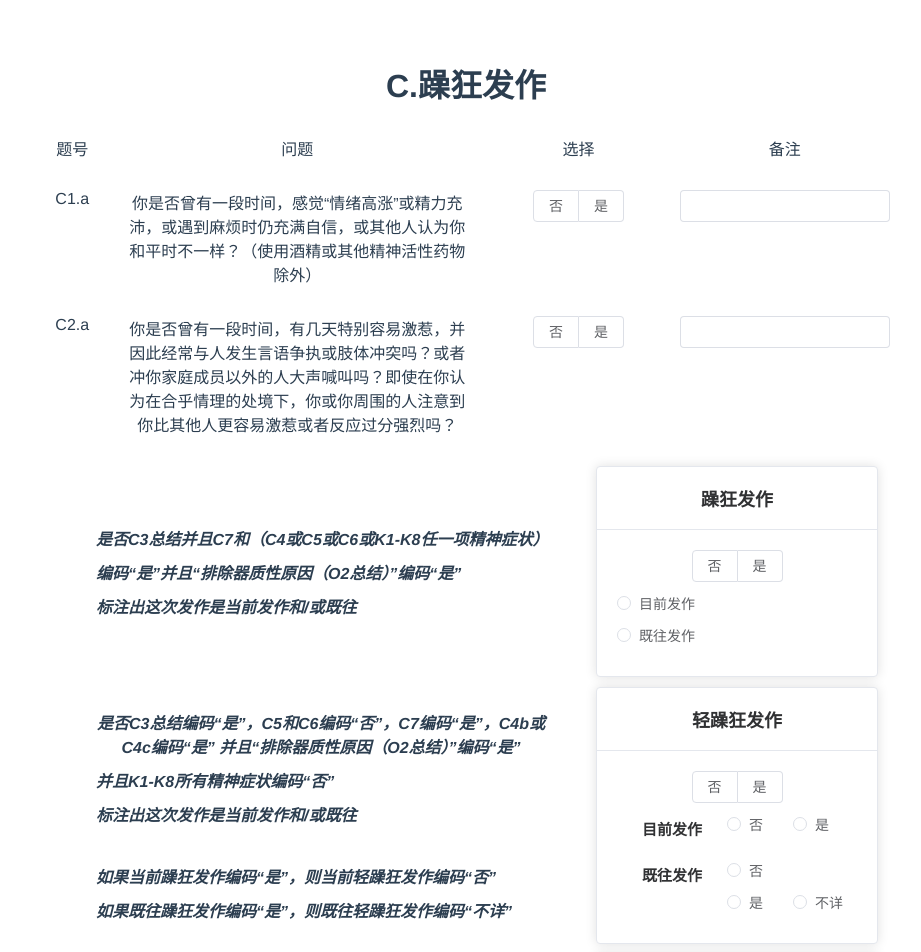
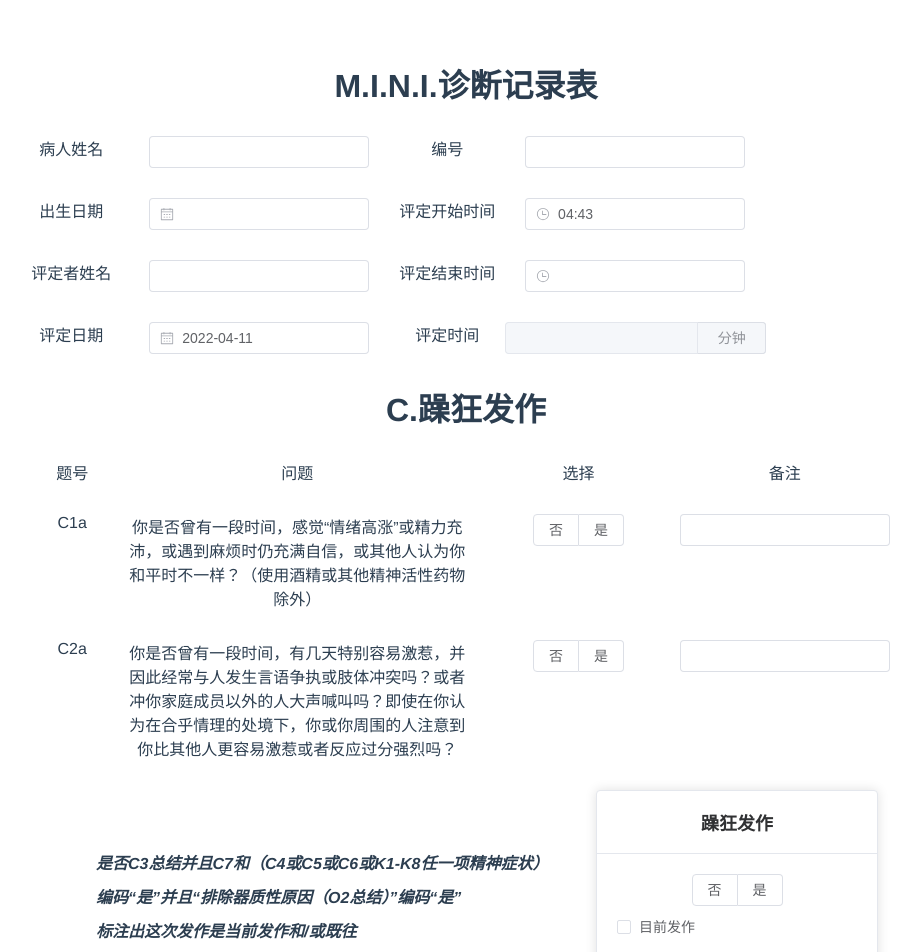
Before and after one commit to mirthfulLee/questionnaire, a Vue app: page / in a window 1280 px wide. Shown: the top 952 px of the page, without its empty margins (174-1095 px from the left). Built offline with nearby package versions, Linux system fonts and the light colour scheme.

Commit message:
export csv file(Block C); add confirms to diagnosis_content

```diff
--- /dev/null
+++ b/public/scripts/convert.js
@@ -0,0 +1,71 @@
+const add_col = function (columns, data_list, col, value) {
+    columns.push(col)
+    if (value == null) value = '0'
+    if (value === false) value = '0'
+    if (value === true) value = '1'
+    data_list.push(value)
+}
+
+const add_detail_info = function (columns, data_list, obj) {
+    add_col(columns, data_list, 'patient_name', obj.patient_name)
+    add_col(columns, data_list, 'patient_id', obj.patient_id)
+    add_col(columns, data_list, 'start_time', obj.start_time)
+    add_col(columns, data_list, 'assess_date', obj.assess_date)
+}
+
+const add_question_pairs = function (columns, data_list, question_list) {
+    for (let q of question_list) {
+        if (q.type === 'TF') {
+            add_col(columns, data_list, q.id, q.select)
+        } else if (q.type === 'PeriodTF') {
+            add_col(columns, data_list, q.id + '1', q.having)
+            add_col(columns, data_list, q.id + '2', q.had)
+        } else if (q.type === 'OptionRow') {
+            add_col(columns, data_list, q.id, q.select)
+        } else if (q.type === 'MultiOptionRow') {
+            for (let i = 0; i < q.options.length; i++) {
+                add_col(columns, data_list, q.id + (i + 1), q.select[i])
+            }
+        } else if (q.type === 'InputRow') {
+            add_col(columns, data_list, q.id, q.remark)
+        } else {
+            console.log('fault type defined:', q.type)
+        }
+    }
+}
+
+export function export_csv(json_data) {
+    let columns = []
+    let data_list = []
+    // add detail info: detail_info
+    add_detail_info(columns, data_list, json_data.detail_info)
+    const file_name = `${json_data.detail_info.patient_name}_${json_data.detail_info.assess_date.getFullYear()}-${json_data.detail_info.assess_date.getMonth() + 1}-${json_data.detail_info.assess_date.getDate()}.csv`
+    // question C:
+    add_question_pairs(columns, data_list, json_data.questionC)
+    add_col(columns, data_list, 'C7b1', json_data.diagnosis_contentC[0].select)
+    add_col(columns, data_list, 'C7b21', json_data.diagnosis_contentC[0].confirms[0].select[0])
+    add_col(columns, data_list, 'C7b22', json_data.diagnosis_contentC[0].confirms[0].select[1])
+    add_col(columns, data_list, 'C7c1', json_data.diagnosis_contentC[1].choices[0].select)
+    add_col(columns, data_list, 'C7c2', json_data.diagnosis_contentC[1].choices[1].select)
+    add_col(columns, data_list, 'C7d1', json_data.diagnosis_contentC[2].choices[0].select)
+    add_col(columns, data_list, 'C7d2', json_data.diagnosis_contentC[2].choices[1].select)
+
+    // transfer list to csv data
+    let csv_data = ""
+    console.log(columns)
+    console.log(data_list)
+    for (const col of columns) {
+        csv_data += col + ','
+    }
+    csv_data += '\r\n'
+    for (const value of data_list) {
+        csv_data += value + ','
+    }
+    console.log('csv file saved')
+    let urlObject = window.URL || window.webkitURL || window;
+    let export_blob = new Blob([csv_data]);
+    let save_link = document.createElementNS("http://www.w3.org/1999/xhtml", "a")
+    save_link.href = urlObject.createObjectURL(export_blob);
+    save_link.download = file_name;
+    save_link.click();
+}
--- a/src/App.vue
+++ b/src/App.vue
@@ -1,6 +1,7 @@
 <template>
   <!-- <img alt="Vue logo" src="./assets/logo.png"> -->
   <!-- <HelloWorld msg="Welcome to Your Vue.js App"/> -->
+  <InfoHeader :detail_info="detail_info"></InfoHeader>
   <BlockC :questions="questionC" :diagnosis="diagnosis_contentC"></BlockC>
   <BlockD :questions="questionD" :diagnosis="diagnosis_contentD"></BlockD>
   <BlockE :questions="questionE" :diagnosis="diagnosis_contentE"></BlockE>
@@ -10,7 +11,8 @@
   <BlockI :questions="questionI" :diagnosis="diagnosis_contentI"></BlockI>
   <BlockJ :questions="questionJ" :diagnosis="diagnosis_contentJ"></BlockJ>
 
-  <el-button @click="export_json_data">导出pdf文件</el-button>
+  <el-button @click="export_json_data">导出csv文件</el-button>
+  <el-button @click="export_pdf">导出pdf文件</el-button>
 </template>
 
 <script>
@@ -22,10 +24,13 @@ import BlockG from "./components/BlockG";
 import BlockH from "./components/BlockH";
 import BlockI from "./components/BlockI";
 import BlockJ from "./components/BlockJ";
+import InfoHeader from "./components/InfoHeader";
+import {export_csv} from "../public/scripts/convert"
 
 export default {
   name: 'App',
   components: {
+    InfoHeader,
     BlockJ,
     BlockI,
     BlockH,
@@ -37,40 +42,49 @@ export default {
   },
   data() {
     return {
+      detail_info: {
+        patient_name: '',
+        patient_id: '',
+        birthday: '',
+        start_time: '',
+        end_time: '',
+        assessor_name: '',
+        assess_date: '',
+        assess_duration: ''
+      },
+
       questionC: [
         {
-          id: "C1.a",
+          id: "C1a",
           desc: "你是否曾有一段时间，感觉“情绪高涨”或精力充沛，或遇到麻烦时仍充满自信，或其他人认为你和平时不一样？（使用酒精或其他精神活性药物除外）",
           type: "TF",
           select: null,
           remark: "",
         },
         {
-          id: "C1.b",
+          id: "C1b",
           desc: "你现在感到“情绪高涨”或者精力充沛？",
           type: "TF",
           select: null,
-          visible: false,
           remark: "",
         },
         {
-          id: "C2.a",
+          id: "C2a",
           desc: "你是否曾有一段时间，有几天特别容易激惹，并因此经常与人发生言语争执或肢体冲突吗？或者冲你家庭成员以外的人大声喊叫吗？即使在你认为在合乎情理的处境下，你或你周围的人注意到你比其他人更容易激惹或者反应过分强烈吗？",
           type: "TF",
           select: null,
           remark: "",
         },
         {
-          id: "C2.b",
+          id: "C2b",
           desc: "你现在仍然感觉容易激惹或发脾气吗？",
           type: "TF",
           select: null,
-          visible: false,
           remark: "",
         },
 
         {
-          id: "C3.a",
+          id: "C3a1",
           desc: "你是否感觉你能做别人做不了的事、或者你是一个特别重要的人？",
           type: "PeriodTF",
           having: null,
@@ -78,15 +92,15 @@ export default {
           remark: "",
         },
         {
-          id: "|-",
-          desc: "如果选“是”，请举例子。\n 这些例子是否和妄想内容一致？",
+          id: "C3a2",
+          desc: "这些例子是否和妄想内容一致？",
           type: "PeriodTF",
           having: null,
           had: null,
           remark: "",
         },
         {
-          id: "C3.b",
+          id: "C3b",
           desc: "你是否只需要很少的睡眠（如“你感觉睡几个小时便休息好了”）？",
           type: "PeriodTF",
           having: null,
@@ -94,7 +108,7 @@ export default {
           remark: "",
         },
         {
-          id: "C3.c",
+          id: "C3c",
           desc: "你是否非常健谈、难以打断，或者语速很快，以致别人难以理解？",
           type: "PeriodTF",
           having: null,
@@ -102,7 +116,7 @@ export default {
           remark: "",
         },
         {
-          id: "C3.d",
+          id: "C3d",
           desc: "你是否感到思考问题的速度很快或者能从一个话题很快跳到另一个话题？",
           type: "PeriodTF",
           having: null,
@@ -110,7 +124,7 @@ export default {
           remark: "",
         },
         {
-          id: "C3.e",
+          id: "C3e",
           desc: "你是否觉得注意力很容易分散，任何一点很小的刺激都能分散你的注意力？",
           type: "PeriodTF",
           having: null,
@@ -118,7 +132,7 @@ export default {
           remark: "",
         },
         {
-          id: "C3.f",
+          id: "C3f",
           desc: "你是否感到活动或动力明显增多，无论是在工作、学业、人际交往或是性方面，或者感到生理或精神上不需要休息？此类活动增多可以是有意识或无意识。",
           type: "PeriodTF",
           having: null,
@@ -126,7 +140,7 @@ export default {
           remark: "",
         },
         {
-          id: "C3.g",
+          id: "C3g",
           desc: "你是否热衷于参与一些使你感到很快乐的活动，而不考虑风险或后果（如花很多时间狂欢、莽撞驾驶或性活动轻率）？",
           type: "PeriodTF",
           having: null,
@@ -135,17 +149,13 @@ export default {
         },
         {
           id: "C3总结",
-          desc: "如果C1b=否，C3 （包括C3f在内）有4项或以上回答编码“是”吗？ \n" +
-              "如果C1b=是，C3 （包括C3f在内）有3项或以上回答编码“是”吗？\n" +
-              "如果C1a=否，C3 （包括C3f在内）有4项或以上回答编码“是”吗？ \n" +
-              "如果C1a=是，C3 （包括C3f在内）有3项或以上回答编码“是”吗？\n" +
-              "只要在同一时间段出现3或4项回答“是”便编码“是”\n" +
-              "规则：情绪高涨需要C3有3项“是”的编码，而激惹则需要有4项“是”的编码",
+          desc: "规则：情绪高涨需要C3有3项“是”的编码，而激惹则需要有4项“是”的编码",
           type: "PeriodTF",
           having: null,
           had: null,
           remark: "",
         },
+
         {
           id: "C4",
           desc: "这些症状最长可持续多久呢？（一天中大部分时间或几乎所有时间）",
@@ -154,6 +164,7 @@ export default {
           options: ["持续时间不足3天", "持续时间超过4天，但不足7天", "持续时间7天及以上"],
           remark: "",
         },
+
         {
           id: "C5",
           desc: "你是否因这些问题住过院？",
@@ -171,29 +182,30 @@ export default {
           remark: "",
         },
         {
-          id: "C7",
+          id: "C7a",
           desc: "你言行方式的明显变化是否与这些症状有关，并且这种新的言行方式和平时的你不同？",
           type: "PeriodTF",
           having: null,
           had: null,
           remark: "",
         },
+
         {
-          id: "C8.a",
+          id: "C8a",
           desc: "在你一生中是否有过2次及以上这样的（躁狂）发作，持续时间7天及以上",
           type: "TF",
           select: null,
           remark: "",
         },
         {
-          id: "C8.b",
+          id: "C8b",
           desc: "在你一生中是否有过2次及以上这样的（躁狂）发作，持续时间4天及以上",
           type: "TF",
           select: null,
           remark: "",
         },
         {
-          id: "C8.c",
+          id: "C8c",
           desc: "在你一生中是否有过2次及以上这样的轻躁狂症状，持续时间为1-3天",
           type: "TF",
           select: null,
@@ -758,13 +770,13 @@ export default {
           remark: "",
         },
         {
-          id: "",
+          id: "J1b",
           desc: "注明使用最多的药物",
           type: "InputRow",
           remark: "",
         },
         {
-          id: "",
+          id: "J1c",
           desc: "哪个药物造成最大的问题?",
           type: "InputRow",
           remark: "",
@@ -1093,9 +1105,11 @@ export default {
           target: '躁狂发作',
           select: null,
           choices: [
+          ],
+          confirms: [
             {
               title: '',
-              select: null,
+              select: [false, false],
               options: [
                 '目前发作',
                 '既往发作'
@@ -1155,9 +1169,11 @@ export default {
           target: '惊恐障碍',
           select: null,
           choices: [
+          ],
+          confirms: [
             {
               title: '',
-              select: null,
+              select: [null, null],
               options: [
                 '终身',
                 '现患'
@@ -1171,9 +1187,11 @@ export default {
           target: '广场恐怖症',
           select: null,
           choices: [
+          ],
+          confirms: [
             {
               title: '',
-              select: null,
+              select: [null, null],
               options: [
                 '终身',
                 '现患'
@@ -1192,9 +1210,11 @@ export default {
               select: null,
               options: []
             },
+          ],
+          confirms: [
             {
               title: '',
-              select: null,
+              select: [null],
               options: [
                 '仅在公共场所演讲或表演时出现恐惧',
               ]
@@ -1232,9 +1252,11 @@ export default {
               select: null,
               options: []
             },
+          ],
+          confirms: [
             {
               title: '伴有',
-              select: null,
+              select: [null, null, null],
               options: [
                 '人格解体', '非真实感', '延迟性发作'
               ]
@@ -1289,7 +1311,22 @@ export default {
     }
   },
   methods: {
+    finish_questionnaire(){
+      const cur = new Date()
+      this.detail_info.end_time = `${cur.getHours()}:${cur.getMinutes()}`
+      const duration = (cur.getTime() - this.detail_info.assess_date.getTime()) / 1000
+      this.detail_info.assess_duration = `${Math.ceil(duration/60)}`
+    },
     export_json_data() {
+      this.finish_questionnaire()
+      const json_data = {
+        detail_info: this.detail_info,
+        questionC: this.questionC,
+        diagnosis_contentC: this.diagnosis_contentC,
+      }
+      export_csv(json_data)
+    },
+    export_pdf(){
       print()
     }
   },
--- a/src/components/BlockC.vue
+++ b/src/components/BlockC.vue
@@ -32,9 +32,8 @@
 <!--      C3-->
       <Remider content="如果C1b或C2b=是；则仅需要询问现在发作和既往症状最明显时的情形"></Remider>
       <Remider content="如果C1b和C2b=否；则询问既往症状最明显时的情形"></Remider>
-      <PeriodTFRow :question="q[3]" class="question"></PeriodTFRow>
+      <PeriodTFRow :question="q[4]" class="question"></PeriodTFRow>
       <Remider content="如果选“是”，请举例子。"></Remider>
-      <PeriodTFRow :question="q[4]" class="question"></PeriodTFRow>
       <PeriodTFRow :question="q[5]" class="question"></PeriodTFRow>
       <PeriodTFRow :question="q[6]" class="question"></PeriodTFRow>
       <PeriodTFRow :question="q[7]" class="question"></PeriodTFRow>
@@ -42,19 +41,18 @@
       <PeriodTFRow :question="q[9]" class="question"></PeriodTFRow>
       <PeriodTFRow :question="q[10]" class="question"></PeriodTFRow>
       <PeriodTFRow :question="q[11]" class="question"></PeriodTFRow>
+      <PeriodTFRow :question="q[12]" class="question"></PeriodTFRow>
+      <Remider content="若C1b=否，C3 （包括C3f在内）有4项或以上回答编码“是”？"/>
+      <Remider content="若C1b=是，C3 （包括C3f在内）有3项或以上回答编码“是”？"/>
+      <Remider content="若C1a=否，C3 （包括C3f在内）有4项或以上回答编码“是”？"/>
+      <Remider content="若C1a=是，C3 （包括C3f在内）有3项或以上回答编码“是”？"/>
+      <Remider content="只要在同一时间段出现3或4项回答“是”便编码“是”"/>
 
-      <OptionRow :question="q[12]" class="question"></OptionRow>
+      <OptionRow :question="q[13]" class="question"></OptionRow>
 
-      <PeriodTFRow :question="q[13]" class="question"></PeriodTFRow>
       <PeriodTFRow :question="q[14]" class="question"></PeriodTFRow>
       <PeriodTFRow :question="q[15]" class="question"></PeriodTFRow>
-
-      <Remider content="如果既往或当前躁狂发作编码“是”，请问："></Remider>
-      <TFRow :question="q[15]" class="question"></TFRow>
-      <Remider content="如果既往或当前（轻）躁狂发作编码“是”，请问："></Remider>
-      <TFRow :question="q[16]" class="question"></TFRow>
-      <Remider content="如果既往“轻躁狂表现”编码“是”，请问："></Remider>
-      <TFRow :question="q[17]" class="question"></TFRow>
+      <PeriodTFRow :question="q[16]" class="question"></PeriodTFRow>
 
     </div>
     <!-- 诊断框 -->
@@ -78,7 +76,7 @@
         <Remider content="如果当前躁狂发作编码“是”，则当前轻躁狂发作编码“否”"></Remider>
         <Remider content="如果既往躁狂发作编码“是”，则既往轻躁狂发作编码“不详”"></Remider>
       </div>
-      <DiagnosticBox :diagnosis_content="d[1]"></DiagnosticBox>
+      <DiagnosticBox :diagnosis_content="d[1]" no_confirm/>
     </el-row>
 
     <!-- 诊断框 -->
@@ -89,8 +87,17 @@
         <Remider content="如果当前躁狂发作或轻躁狂发作编码“是”，则当前轻躁狂发作编码“否”"></Remider>
         <Remider content="如果既往躁狂发作编码“是”，则既往轻躁狂发作编码“不详”"></Remider>
       </div>
-      <DiagnosticBox :diagnosis_content="d[2]"></DiagnosticBox>
+      <DiagnosticBox :diagnosis_content="d[2]" no_confirm/>
     </el-row>
+
+    <div  v-if="require_detail_question">
+      <Remider content="如果既往或当前躁狂发作编码“是”，请问："></Remider>
+      <TFRow :question="q[15]" class="question"></TFRow>
+      <Remider content="如果既往或当前（轻）躁狂发作编码“是”，请问："></Remider>
+      <TFRow :question="q[16]" class="question"></TFRow>
+      <Remider content="如果既往“轻躁狂表现”编码“是”，请问："></Remider>
+      <TFRow :question="q[17]" class="question"></TFRow>
+    </div>
   </div>
 </template>
 
--- a/src/components/DiagnosticBox.vue
+++ b/src/components/DiagnosticBox.vue
@@ -6,14 +6,16 @@
       </div>
     </template>
 
+    <div v-if="!no_confirm">
       <el-radio-group v-model="content.select" @change="reset_options">
-      <el-radio-button :label=false
+        <el-radio-button label=0
         >否
         </el-radio-button>
-      <el-radio-button :label=true
+        <el-radio-button label=1
         >是
         </el-radio-button>
       </el-radio-group>
+    </div>
 
     <div v-for="(choice, i) in content.choices" :key="i" style="display: flex; margin:5px auto">
       <div class="title" v-if="choice.title!==''">{{ choice.title }}</div>
@@ -23,6 +25,17 @@
           >{{ option }}
           </el-radio>
         </el-radio-group>
+      </div>
+    </div>
+
+    <div v-for="(confirm, i) in content.confirms" :key="i" style="display: flex; margin:5px auto">
+      <div class="title" v-if="confirm.title!==''">{{ confirm.title }}</div>
+      <div v-if="confirm.options.length > 0">
+        <div>
+          <div v-for="(option, i) in confirm.options" :key="option" class="checkbox">
+            <el-checkbox :label="option" v-model="confirm.select[i]"/>
+          </div>
+        </div>
       </div>
     </div>
   </el-card>
@@ -37,7 +50,11 @@ export default {
     }
   },
   props: {
-    diagnosis_content: Object
+    diagnosis_content: Object,
+    no_confirm: {
+      type: Boolean,
+      default: false
+}
   },
   methods: {
     reset_options() {
@@ -69,6 +86,14 @@ export default {
   width: 130px;
 }
 
+.checkbox {
+  display: flex;
+  justify-content: flex-start;
+  margin: 0 auto;
+  width: 130px;
+  writing-mode: horizontal-tb;
+}
+
 .title {
   font-size: 15px;
   font-weight: bold;
--- /dev/null
+++ b/src/components/InfoHeader.vue
@@ -0,0 +1,104 @@
+<template>
+  <div class="paper">
+    <h1>M.I.N.I.诊断记录表</h1>
+    <div class="question">
+      <el-row :gutter="2">
+        <el-col :span="3">
+          <span>病人姓名</span>
+        </el-col>
+        <el-col :span="7">
+          <el-input v-model="info.patient_name" clearable style="width: 220px"></el-input>
+        </el-col>
+        <el-col :span="3">
+          <span>编号</span>
+        </el-col>
+        <el-col :span="7">
+          <el-input v-model="info.patient_id" clearable style="width: 220px"></el-input>
+        </el-col>
+      </el-row>
+    </div>
+    <div class="question">
+      <el-row :gutter="2" class="question">
+        <el-col :span="3">
+          <span>出生日期</span>
+        </el-col>
+        <el-col :span="7">
+          <el-date-picker v-model="info.birthday"></el-date-picker>
+        </el-col>
+        <el-col :span="3">
+          <span>评定开始时间</span>
+        </el-col>
+        <el-col :span="7">
+          <el-time-picker
+              v-model="info.start_time"
+              format='HH:mm'
+              value-format="HH:mm"
+          >
+          </el-time-picker>
+        </el-col>
+      </el-row>
+    </div>
+    <div class="question">
+      <el-row :gutter="2" class="question">
+        <el-col :span="3">
+          <span>评定者姓名</span>
+        </el-col>
+        <el-col :span="7">
+          <el-input v-model="info.assessor_name" clearable style="width: 220px"></el-input>
+        </el-col>
+        <el-col :span="3">
+          <span>评定结束时间</span>
+        </el-col>
+        <el-col :span="7">
+          <el-time-picker
+              v-model="info.end_time"
+              format='HH:mm'
+              value-format="HH:mm"
+          >
+          </el-time-picker>
+        </el-col>
+      </el-row>
+    </div>
+    <div class="question">
+      <el-row :gutter="2" class="question">
+        <el-col :span="3">
+          <span>评定日期</span>
+        </el-col>
+        <el-col :span="7">
+          <el-date-picker v-model="info.assess_date"></el-date-picker>
+        </el-col>
+        <el-col :span="3">
+          <span>评定时间</span>
+        </el-col>
+        <el-col :span="7">
+          <el-input v-model="info.assess_duration" disabled>
+            <template #append>分钟</template>
+          </el-input>
+        </el-col>
+      </el-row>
+    </div>
+  </div>
+</template>
+
+<script>
+export default {
+  name: "InfoHeader",
+  data() {
+    return {
+      info: this.detail_info
+    }
+  },
+  mounted() {
+    const cur = new Date()
+    this.info.start_time = `${cur.getHours()}:${cur.getMinutes()}`
+    this.info.assess_date = cur
+  },
+  props: {
+    detail_info: Object
+  }
+}
+</script>
+
+<style scoped>
+
+</style>
--- a/src/components/OptionRow.vue
+++ b/src/components/OptionRow.vue
@@ -14,7 +14,7 @@
       <el-col :span="6" :offset="1">
         <el-radio-group v-model="q.select">
           <div>
-            <div v-for="(i, option) in q.options" :key="option">
+            <div v-for="(option, i) in q.options" :key="option">
               <el-radio :label="i">{{option}}</el-radio>
             </div>
           </div>
--- a/src/components/TFRow.vue
+++ b/src/components/TFRow.vue
@@ -16,10 +16,10 @@
           <right />
         </el-icon>
         <el-radio-group v-model="q.select">
-          <el-radio-button :label=0
+          <el-radio-button label=0
           >否
           </el-radio-button>
-          <el-radio-button :label=1
+          <el-radio-button label=1
           >是
           </el-radio-button>
         </el-radio-group>
```
Also changed, not shown: src/components/PeriodTFRow.vue (+4 -4 lines), src/scripts/convert.js (deleted, +0 -8 lines). Lines whose indentation alone changed are shown as unchanged.
